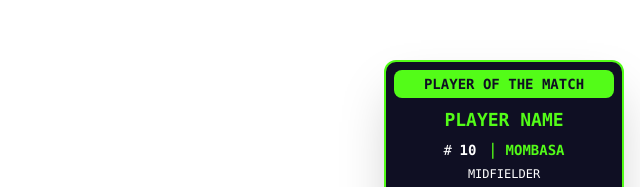
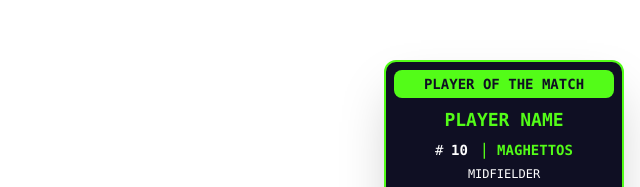
Before and after one commit to MrChallah/footballpotm, a plain HTML site: page index.html in a window 1280 px wide. Shown: the part 336-523 px from the top of the page, 640-1280 px from the left. Drawn offline with nearby package versions, Linux system fonts and the light colour scheme.

Commit message:
Update index.html

```diff
--- a/index.html
+++ b/index.html
@@ -45,7 +45,7 @@
                                 <div id="jersey-number" onclick="editJerseyNumber()" class="text-white text-sm font-bold cursor-pointer hover:text-kick-green transition-colors min-w-[1.5rem] text-center">10</div>
                             </div>
                             <span class="text-kick-green">|</span>
-                            <div id="player-team" onclick="editPlayerTeam()" class="text-kick-green text-sm font-bold cursor-pointer hover:text-white transition-colors">MOMBASA</div>
+                            <div id="player-team" onclick="editPlayerTeam()" class="text-kick-green text-sm font-bold cursor-pointer hover:text-white transition-colors">MAGHETTOS</div>
                         </div>
 
                         <!-- Position -->
@@ -225,7 +225,7 @@
         let playerData = {
             name: 'PLAYER NAME',
             jerseyNumber: 10,
-            team: 'MOMBASA',
+            team: 'MAGHETTOS',
             position: 'MIDFIELDER',
             stats: {
                 'player-goals': 0,
@@ -424,7 +424,7 @@
             playerData = {
                 name: 'PLAYER NAME',
                 jerseyNumber: 10,
-                team: 'MOMBASA',
+                team: 'MAGHETTOS',
                 position: 'MIDFIELDER',
                 stats: {
                     'player-goals': 0,
```
